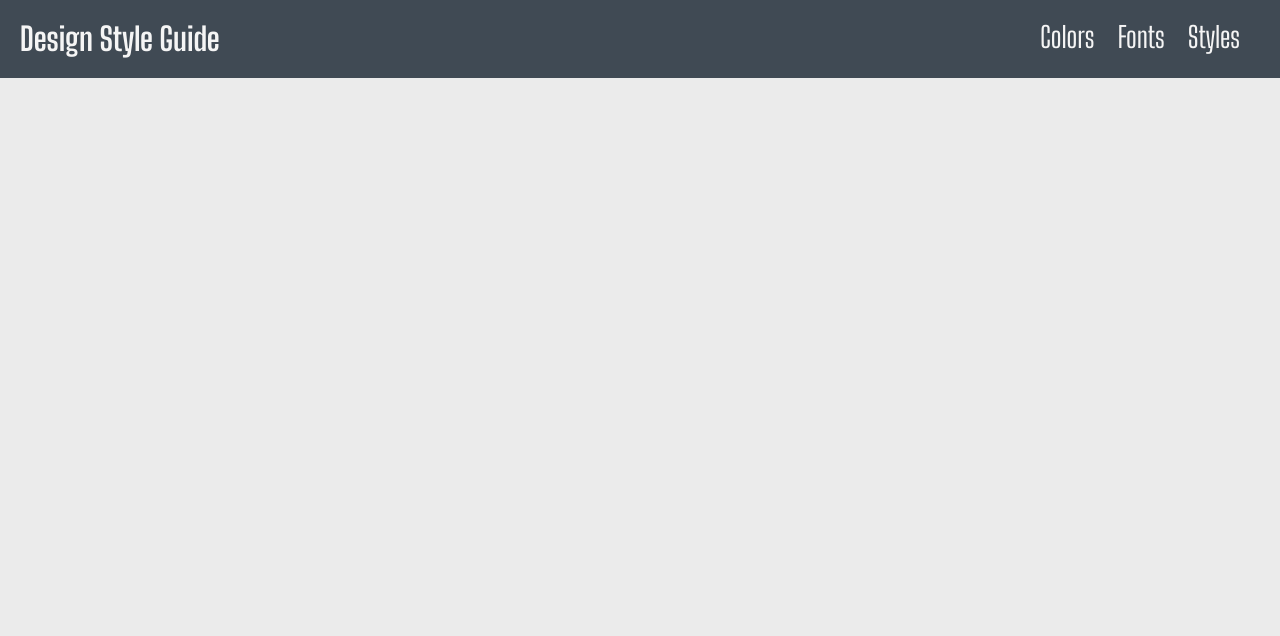
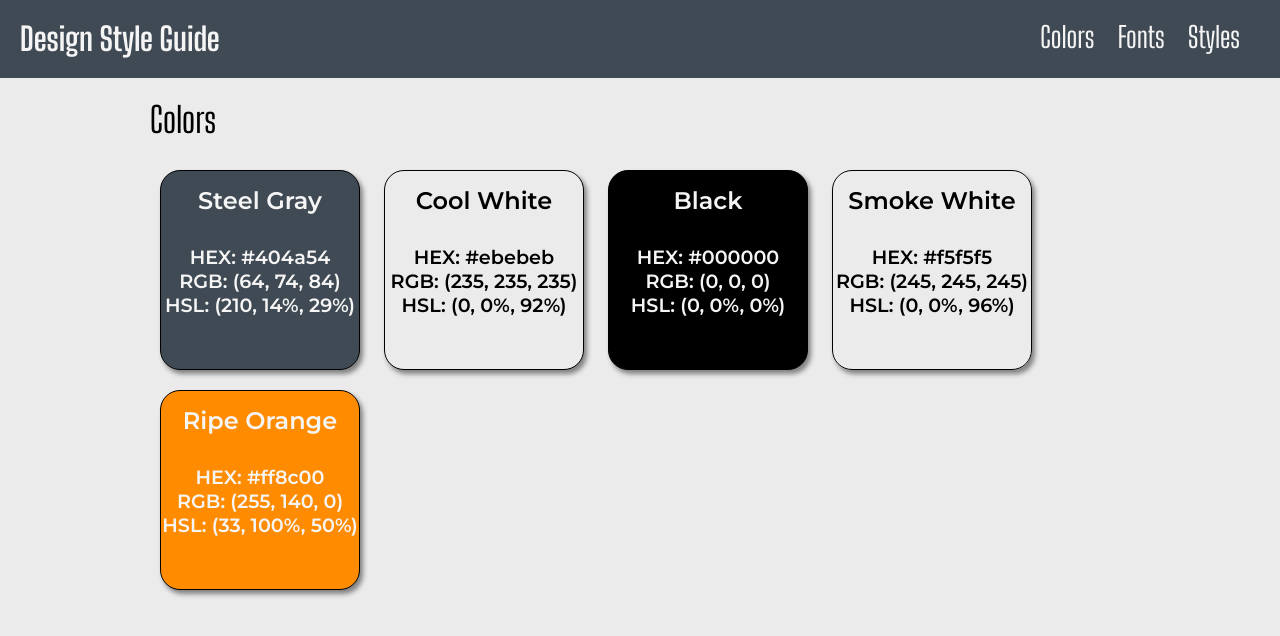
Before and after one commit to therealpelance/Design-Style-Guide, a plain HTML site: page index.html in a window 1280 px wide. Drawn offline with Linux system fonts and the light colour scheme.

Commit message:
Add colors section

```diff
--- a/Resources/CSS/style.css
+++ b/Resources/CSS/style.css
@@ -5,6 +5,8 @@
 body {
 	background-color: #ebebeb;
 }
+
+/* Header */
 
 header {
 	background-color: #404a54;
@@ -47,3 +49,87 @@ h1 {
 	padding: 20px;
 	display: inline-block;
 }
+
+/* Main Content */
+
+main {
+	margin: 20px 150px;
+}
+
+.section_header {
+	font-weight: 500;
+	font-size: 2.2em;
+	font-family: "Big Shoulders Display";
+}
+
+/* Color Section */
+
+#colors {
+	width: auto;
+}
+
+.color_container {
+	margin: 20px auto;
+}
+
+.color_box {
+	width: 200px;
+	height: 200px;
+	border-radius: 10%;
+	border: 1px solid black;
+	box-shadow: 3px 4px 5px grey;
+	display: inline-block;
+	margin: 10px;
+}
+
+.label_box_light {
+	color: whitesmoke;
+	font-family: "Montserrat";
+	font-weight: 600;
+	font-size: 1.5em;
+	text-align: center;
+	padding: 15px 0;
+
+}
+
+.label_box_dark {
+	color: black;
+	font-family: "Montserrat";
+	font-weight: 600;
+	font-size: 1.5em;
+	text-align: center;
+	padding: 15px 0;
+
+}
+
+.color_values {
+	font-size: 1.2em;
+}
+
+div.hover_light:hover {
+	background-color: rgba(255, 255, 255, 0.1);
+	border-radius: 10%;
+}
+
+div.hover_dark:hover {
+	background-color: rgba(0, 0, 0, 0.1);
+	border-radius: 10%;
+}
+
+/* Color Box Specifications */
+
+#steelgray {
+	background-color: #404a54;
+}
+
+#coolwhite {
+	background-color: #ebebeb;
+}
+
+#black {
+	background-color: #000000;
+}
+
+#ripeorange {
+	background-color: #ff8c00;
+}
--- a/index.html
+++ b/index.html
@@ -6,6 +6,7 @@
 		<link href="./Resources/CSS/style.css" type="text/css" rel="stylesheet" />
 		<link rel="preconnect" href="https://fonts.gstatic.com">
 		<link href="https://fonts.googleapis.com/css2?family=Big+Shoulders+Display:wght@100;300;400;500;600;700;800;900&display=swap" rel="stylesheet">
+		<link href="https://fonts.googleapis.com/css2?family=Big+Shoulders+Display:wght@100;300;400;500;600;700;800;900&family=Montserrat:ital,wght@0,100;0,200;0,300;0,400;0,500;0,600;0,700;0,800;0,900;1,100;1,200;1,300;1,400;1,500;1,600;1,700;1,800;1,900&display=swap" rel="stylesheet">
 	</head>
 	<body>
 		<header>
@@ -19,7 +20,41 @@
 			</nav>
 		</header>
 		<main>
-
+			<section id="colors">
+				<h2 class="section_header">Colors</h2>
+				<div class="color_container">
+					<div id="steelgray" class="color_box">
+						<div class="hover_light">
+							<p class="label_box_light">Steel Gray</p>
+							<p class="label_box_light color_values">HEX: #404a54 <br/> RGB: (64, 74, 84) <br/> HSL: (210, 14%, 29%)</p>
+						</div>
+					</div>
+					<div id="coolwhite" class="color_box">
+						<div class="hover_dark">
+							<p class="label_box_dark">Cool White</p>
+							<p class="label_box_dark color_values">HEX: #ebebeb <br/> RGB: (235, 235, 235) <br/> HSL: (0, 0%, 92%)</p>
+						</div>
+					</div>
+					<div id="black" class="color_box">
+						<div class="hover_light">
+							<p class="label_box_light">Black</p>
+							<p class="label_box_light color_values">HEX: #000000 <br/> RGB: (0, 0, 0) <br/> HSL: (0, 0%, 0%)</p>
+						</div>
+					</div>
+					<div id="smokewhite" class="color_box">
+						<div class="hover_dark">
+							<p class="label_box_dark">Smoke White</p>
+							<p class="label_box_dark color_values">HEX: #f5f5f5 <br/> RGB: (245, 245, 245) <br/> HSL: (0, 0%, 96%)</p>
+						</div>
+					</div>
+					<div id="ripeorange" class="color_box">
+						<div class="hover_light">
+							<p class="label_box_light">Ripe Orange</p>
+							<p class="label_box_light color_values">HEX: #ff8c00 <br/> RGB: (255, 140, 0) <br/> HSL: (33, 100%, 50%)</p>
+						</div>
+					</div>
+				</div>
+			</section>
 		</main>
 		<footer>
 
```
